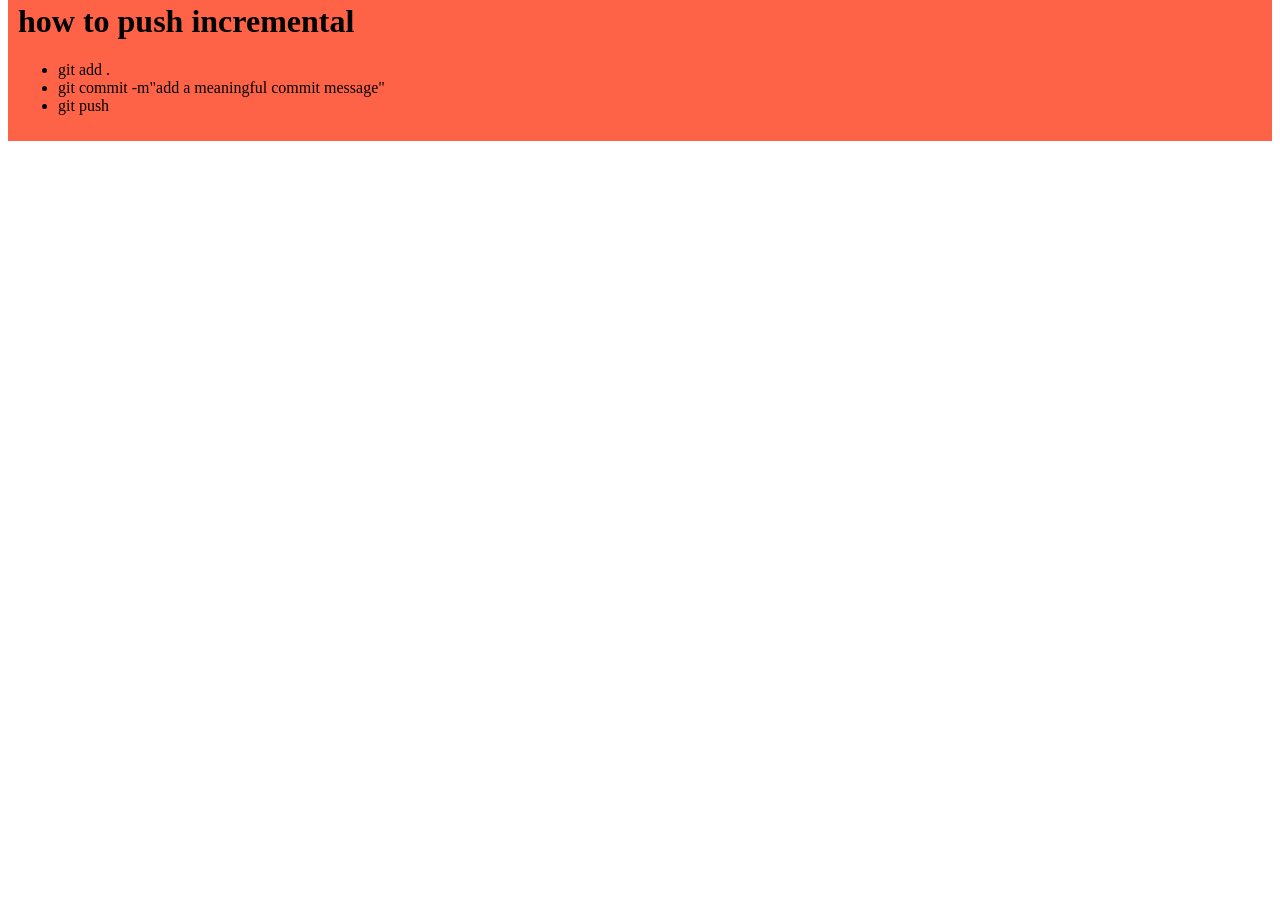
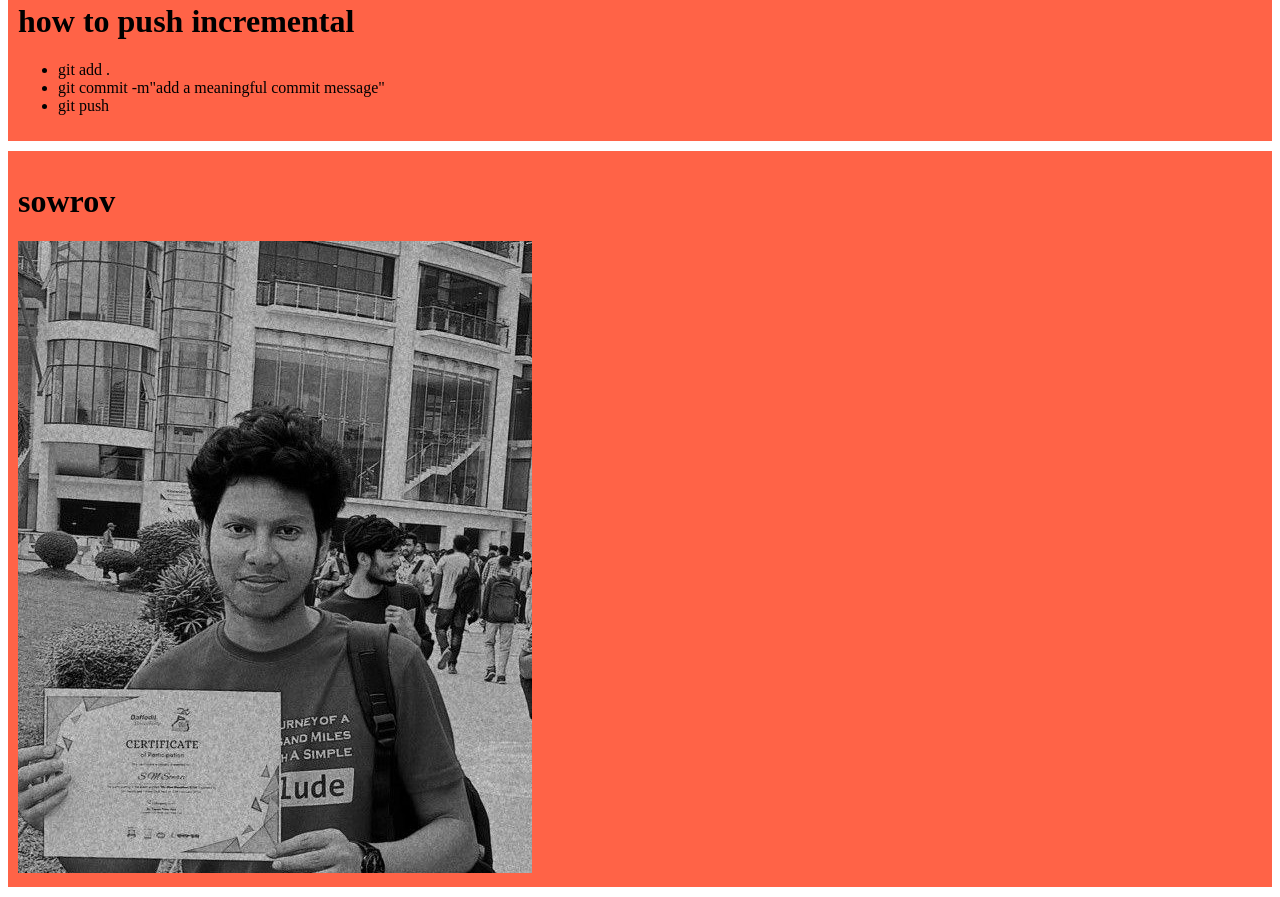
Before and after one commit to SM-Sowrov6/my-simple-website, a plain HTML site: page index.html in a window 1280 px wide. Shown: the part 461-1358 px from the top of the page. Before the commit the page ends 800 px from the top, so only its background shows below. Drawn offline with Linux system fonts and the light colour scheme.

Commit message:
added a pic

```diff
--- a/index.html
+++ b/index.html
@@ -30,5 +30,9 @@
             <li>git push</li>
         </ul>
     </div>
+    <div>
+        <h1>sowrov</h1>
+        <img src="myimages/sowrovpic2.jpg" alt="">
+    </div>
 </body>
 </html>
```
Also changed, not shown: myimages/sowrovpic2.jpg (added).
